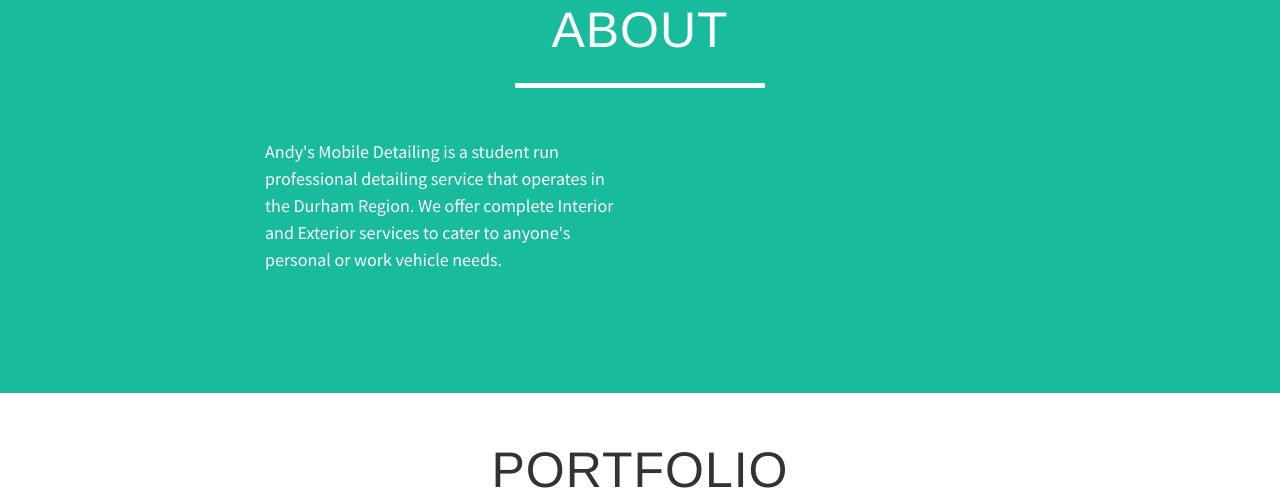
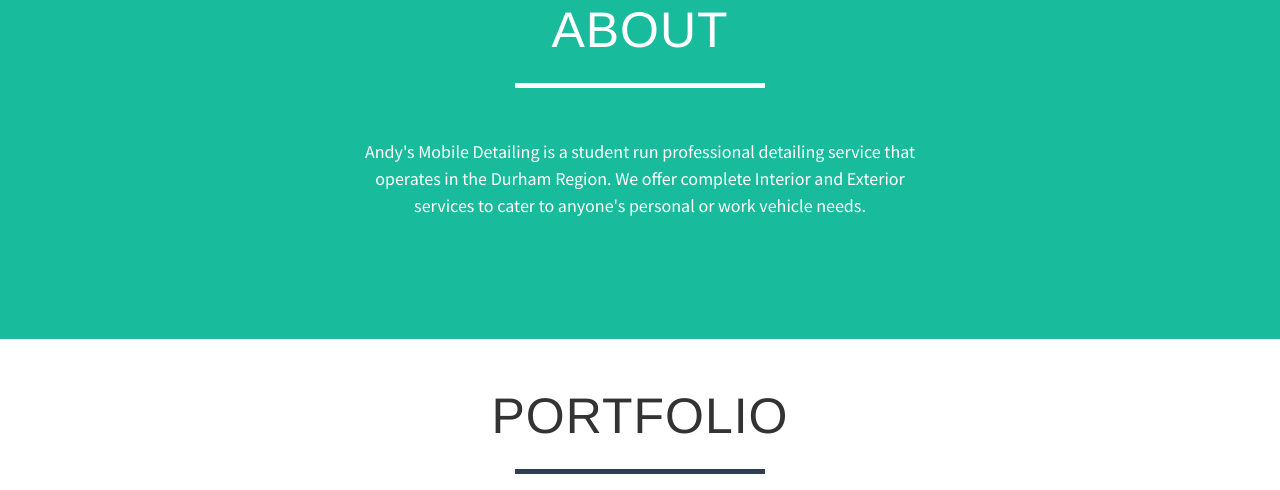
Before and after one commit to andyyjosephs/andyyjosephs.github.io, a website: page index.html in a window 1280 px wide. Shown: the part 1762-2252 px from the top of the page. Drawn offline with nearby package versions, Linux system fonts and the light colour scheme; a script that the page names is missing.

Commit message:
Fix about section defect

```diff
--- a/css/style.css
+++ b/css/style.css
@@ -166,7 +166,6 @@
     background: linear-gradient(#fdcc52,#fdc539);
 }
 
-
 /* Map */
 .map {
     height: 300px;
@@ -179,3 +178,8 @@
 .map iframe {
     pointer-events: none;
 }
+
+/* Other */
+.center-text{
+  text-align: center;
+}
--- a/index.html
+++ b/index.html
@@ -171,12 +171,12 @@
                 </div>
             </div>
             <div class="row">
-                <div class="col-lg-4 col-lg-offset-2">
-                    <p>Andy's Mobile Detailing is a student run professional detailing service that operates in the Durham Region. We offer complete Interior and Exterior services to cater to anyone's personal or work vehicle needs.</p>
+                <div class="col-lg-6 col-lg-offset-3">
+                    <p class="center-text">Andy's Mobile Detailing is a student run professional detailing service that operates in the Durham Region. We offer complete Interior and Exterior services to cater to anyone's personal or work vehicle needs.</p>
                 </div>
-                <div class="col-lg-4">
+                <!--<div class="col-lg-4">
                     <p></p>
-                </div>
+                </div>-->
             </div>
         </div>
     </section>
```
